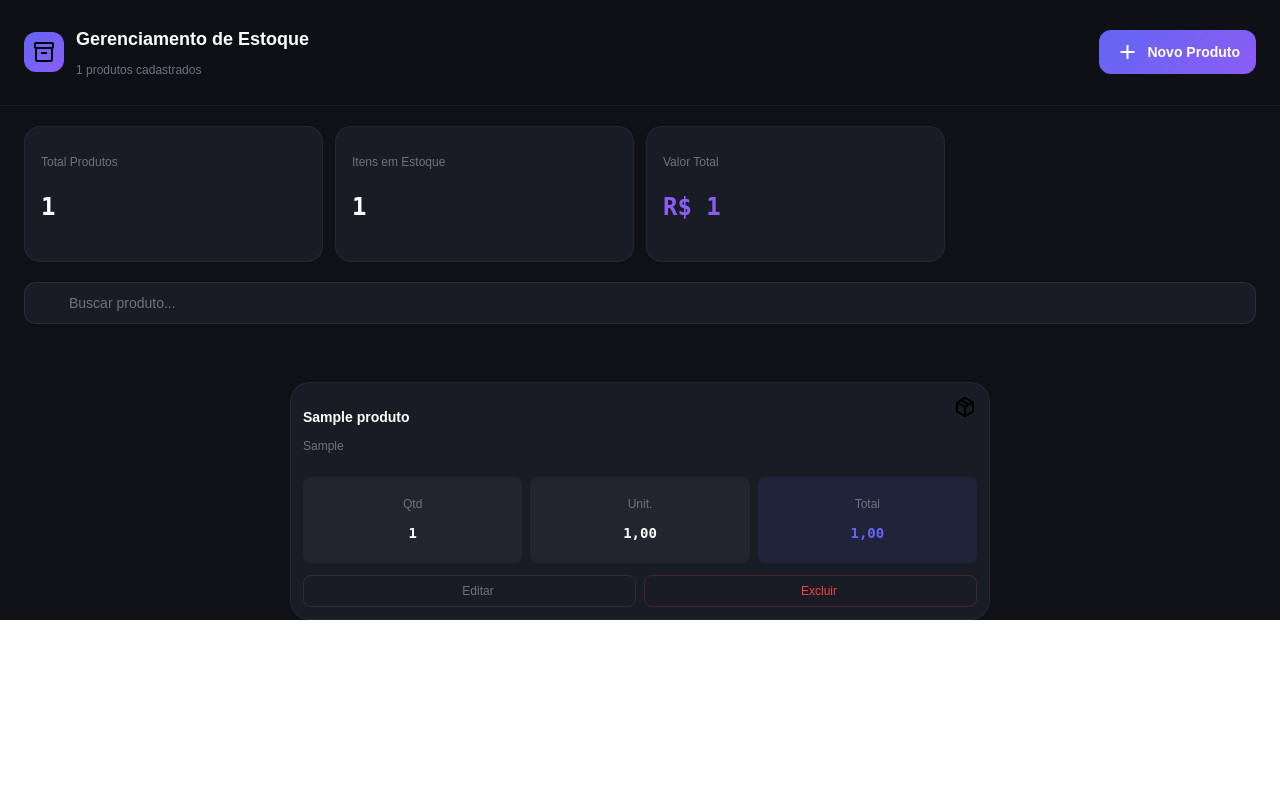
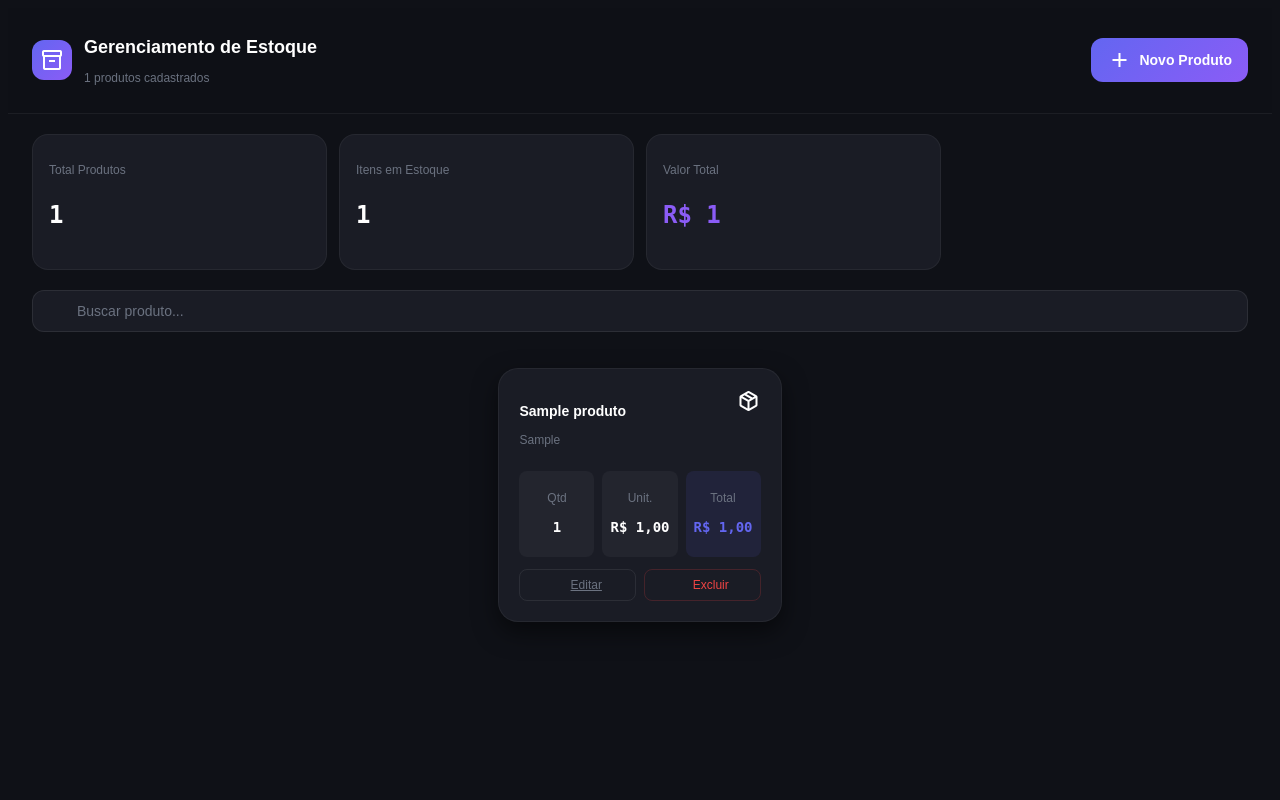
Before and after one commit to Luiz-Otavio15/Projeto-Gerenciador-de-Estoque, a Django app: page / in a window 1280 px wide. Run offline with Django 5.2, Linux system fonts and the light colour scheme; tables that the repository leaves empty hold one stand-in row (values such as "Sample post").

Commit message:
Viusal Novo, tudo de bom

```diff
--- a/ProjetoGerenciamento/Estoque/static/style3.css
+++ b/ProjetoGerenciamento/Estoque/static/style3.css
@@ -1,6 +1,10 @@
-* { box-sizing: border-box; }
-    html { height: 100%; }
-    body { height: 100%; font-family: 'DM Sans', sans-serif; margin: 0; box-sizing: border-box; }
+* { box-sizing: border-box;
+
+}
+    html { height: 100%;
+    }
+    body { background: #0f1117;
+    font-family: Arial, sans-serif;}
     .font-mono { font-family: 'Space Mono', monospace; }
 
     /* === ANIMATIONS === */
@@ -49,6 +53,7 @@
       display: flex;
       align-items: center;
       gap: 0.75rem;
+      color: white;
     }
 
     .logo-icon {
@@ -59,6 +64,7 @@
       align-items: center;
       justify-content: center;
       background: linear-gradient(135deg, #6366f1, #8b5cf6);
+      color: white;
     }
 
     .logo-icon i {
@@ -185,7 +191,7 @@
     .products-section {
       max-width: 80rem;
       margin: 0 auto;
-      padding: 0 1.5rem 2rem 1.5rem;
+
     }
 
     #product-grid {
@@ -203,25 +209,31 @@
     }
 
     .product-card {
-    max-width: 700px; /* controla largura */
-    margin: 10px auto; /* centraliza */
-  }
+      border-radius: 16px;
+      padding: 20px;
+      max-width: 500px;
+      margin-bottom: 20px;
+    }
 
 
-    .product-card {
-      max-width: 700px; /* controla largura */
-      margin: 10px auto;
-      border-radius: 1.25rem;
-      overflow: hidden;
-      transition: all 0.2s;
-      background: #1a1c25;
-      border: 1px solid rgba(255, 255, 255, 0.05);
+    .cards-list {
+      display: flex;
+      gap: 25px;
+      justify-content: center;
+      flex-wrap: wrap;
     }
 
     .product-card:hover { transform: scale(1.01); }
 
     .product-card-content {
-      padding: 12px;
+      width: 100%;
+      max-width: 600px;
+      border-radius: 20px;
+      padding: 20px;
+      box-shadow: 0 10px 25px rgba(0,0,0,0.5);
+      color: #fff;
+      background: #1a1c25;
+      border: 1px solid rgba(255, 255, 255, 0.05);
     }
 
     .product-image {
--- a/ProjetoGerenciamento/Estoque/templates/html/Tela4.html
+++ b/ProjetoGerenciamento/Estoque/templates/html/Tela4.html
@@ -15,7 +15,7 @@
 
  </head>
  <body class="h-full">
-  <div id="app" class="h-full w-full overflow-auto scrollbar-thin" style="background: #0f1117;">
+  <div id="app" class="h-full w-full overflow-auto scrollbar-thin" >
    <!-- Header -->
     <header id="header">
         <div class="header-content">
@@ -61,54 +61,69 @@
 
                 </div>
         </div><!-- Product Grid -->
-        <div class="products-section">
-            <div id="product-grid"></div>
-        </div><!-- Empty State -->
+    </div>
+
+<div class="cards-list">
+
     {% if produto %}
+        {% for pro in produto %}
 
-        {% for pro in produto%}
-        <div class="product-card " data-id="">
+        <div class="product-card">
             <div class="product-card-content">
 
+                <!-- HEADER -->
                 <div class="product-header">
-
                     <div>
-                        <h3 class="product-title">{{pro.nome}}</h3>
-                        <p class="product-category">{{pro.categoria}}</p>
+                        <h3 class="product-title">{{ pro.nome }}</h3>
+                        <p class="product-category">{{ pro.categoria }}</p>
                     </div>
                     <span class="material-symbols-outlined">package_2</span>
                 </div>
+
+                <!-- STATS -->
                 <div class="product-stats">
                     <div class="stat-box">
                         <p class="stat-box-label">Qtd</p>
-                        <p class="stat-box-value">{{pro.estoque}}</p>
+                        <p class="stat-box-value">{{ pro.estoque }}</p>
                     </div>
+
                     <div class="stat-box">
                         <p class="stat-box-label">Unit.</p>
-                        <p class="stat-box-value">{{pro.preco|intcomma }}</p>
+                        <p class="stat-box-value">
+                            R$ {{ pro.preco|intcomma }}
+                        </p>
                     </div>
+
                     <div class="stat-box accent">
                         <p class="stat-box-label">Total</p>
-                        <p class="stat-box-value">{{pro.total|intcomma }}</p>
+                        <p class="stat-box-value">
+                            R$ {{ pro.total|intcomma }}
+                        </p>
                     </div>
                 </div>
+
+                <!-- ACTIONS -->
                 <div class="product-actions">
-                            {% csrf_token %}
-                            <button class="btn-action" onclick="window.location.href='/editar/{{ pro.id }}/'">
+
+                    <a href="{% url 'tela_editar' pro.id %}" class="btn-action">
                         <i data-lucide="edit"></i> Editar
+                    </a>
+
+                    <button onclick="" class="btn-action btn-delete">
+                        <i data-lucide="trash-2"></i> Excluir
                     </button>
 
+                </div>
 
-                    <button onclick="openDelete('${p.__backendId}')" class="btn-action btn-delete">
-                        <i data-lucide="trash-2"></i> Excluir
-                    </button>
             </div>
         </div>
-            </div>
-        </div>
+
         {% endfor %}
+
     {% else %}
-    <div id="empty-state" class="empty-state hidden">
+
+        <!-- EMPTY STATE -->
+        <div class="empty-state">
             <div class="empty-container">
                 <div class="empty-icon">
                     <span class="material-symbols-outlined">inventory_2</span>
@@ -117,20 +132,10 @@
                 <p class="empty-text">Clique em "Novo Produto" para começar</p>
             </div>
         </div>
+
     {% endif %}
-   <div id="delete-overlay" class="modal-overlay">
-    <div class="delete-modal">
-     <div class="delete-icon">
-      <i data-lucide="trash-2"></i>
-     </div>
-     <p class="delete-title">Excluir produto?</p>
-     <p id="delete-name" class="delete-text">Este item será removido</p>
-     <div class="delete-actions">
-      <button id="delete-cancel">Cancelar</button> <button id="delete-confirm" class="btn-delete-confirm">Excluir</button>
-     </div>
-    </div>
-   </div><!-- Toast -->
-   <div id="toast"></div>
+
 </div>
 
+</body>
 </html>
```
Lines whose indentation alone changed are shown as unchanged.
